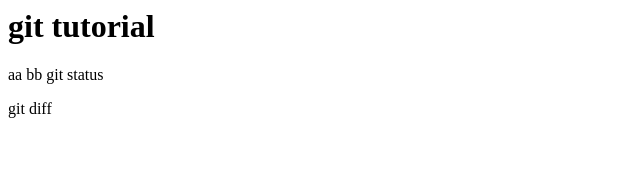
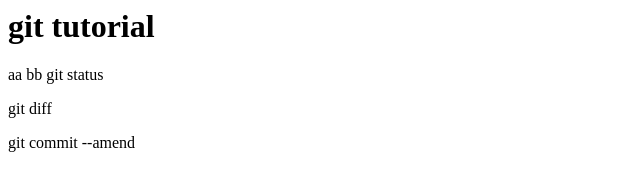
Before and after one commit to kura-0719/git_tutorial, a plain HTML site: page index.html in a window 1280 px wide. Shown: the whole page, without its empty margins (0-640 px from the left). Drawn offline with Linux system fonts and the light colour scheme.

Commit message:
git commit --amnd を追記

```diff
--- a/index.html
+++ b/index.html
@@ -4,3 +4,4 @@ bb
 git
 status
 <p>git diff</p>
+<p>git commit --amend</p>
```
